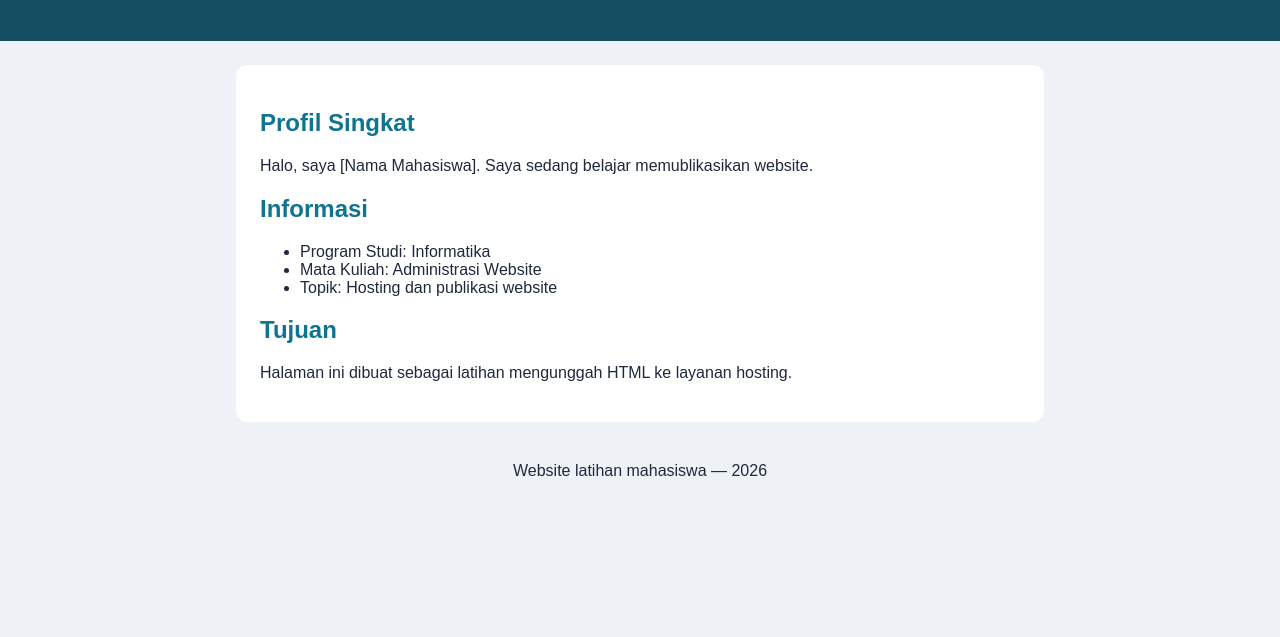
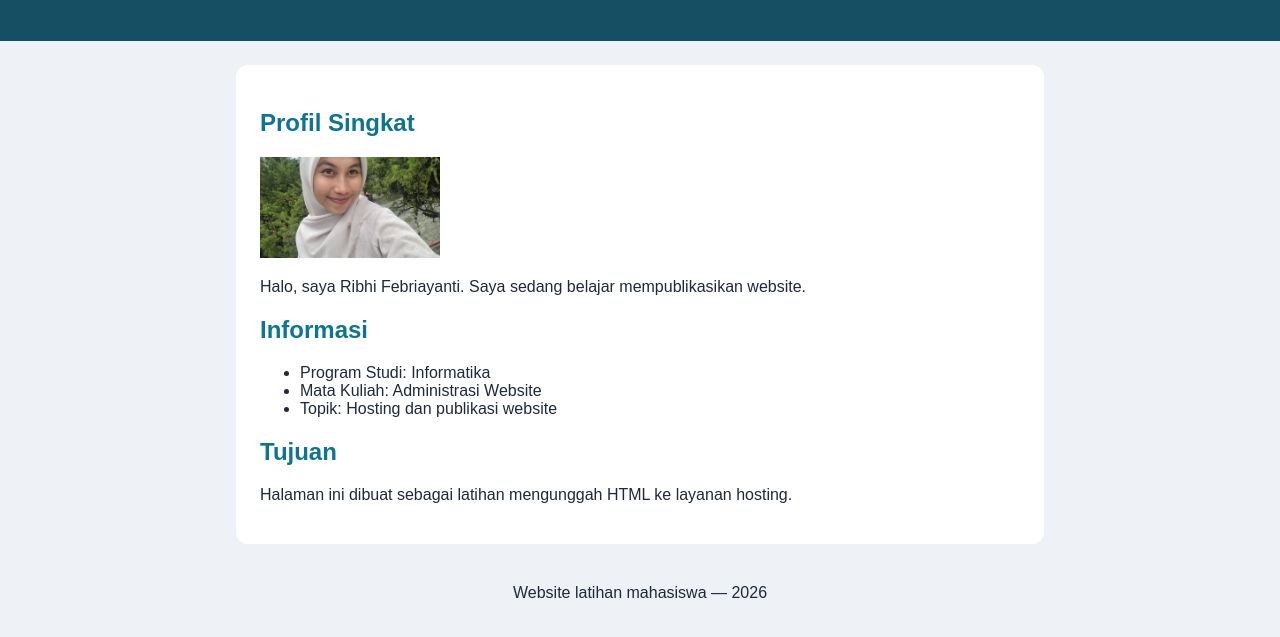
Before and after one commit to ribifebrianti10-cyber/administrasi-website, a plain HTML site: page index.html in a window 1280 px wide. Shown: the part 129-766 px from the top of the page. Drawn offline with Linux system fonts and the light colour scheme.

Commit message:
Update index.html

```diff
--- a/index.html
+++ b/index.html
@@ -19,7 +19,8 @@
   </header>
   <main>
     <h2>Profil Singkat</h2>
-    <p>Halo, saya [Nama Mahasiswa]. Saya sedang belajar memublikasikan website.</p>
+      <img src="foto profil.jpeg" alt="foto profil" width="180">
+    <p>Halo, saya Ribhi Febriayanti. Saya sedang belajar mempublikasikan website.</p>
     <h2>Informasi</h2>
     <ul>
       <li>Program Studi: Informatika</li>
```
